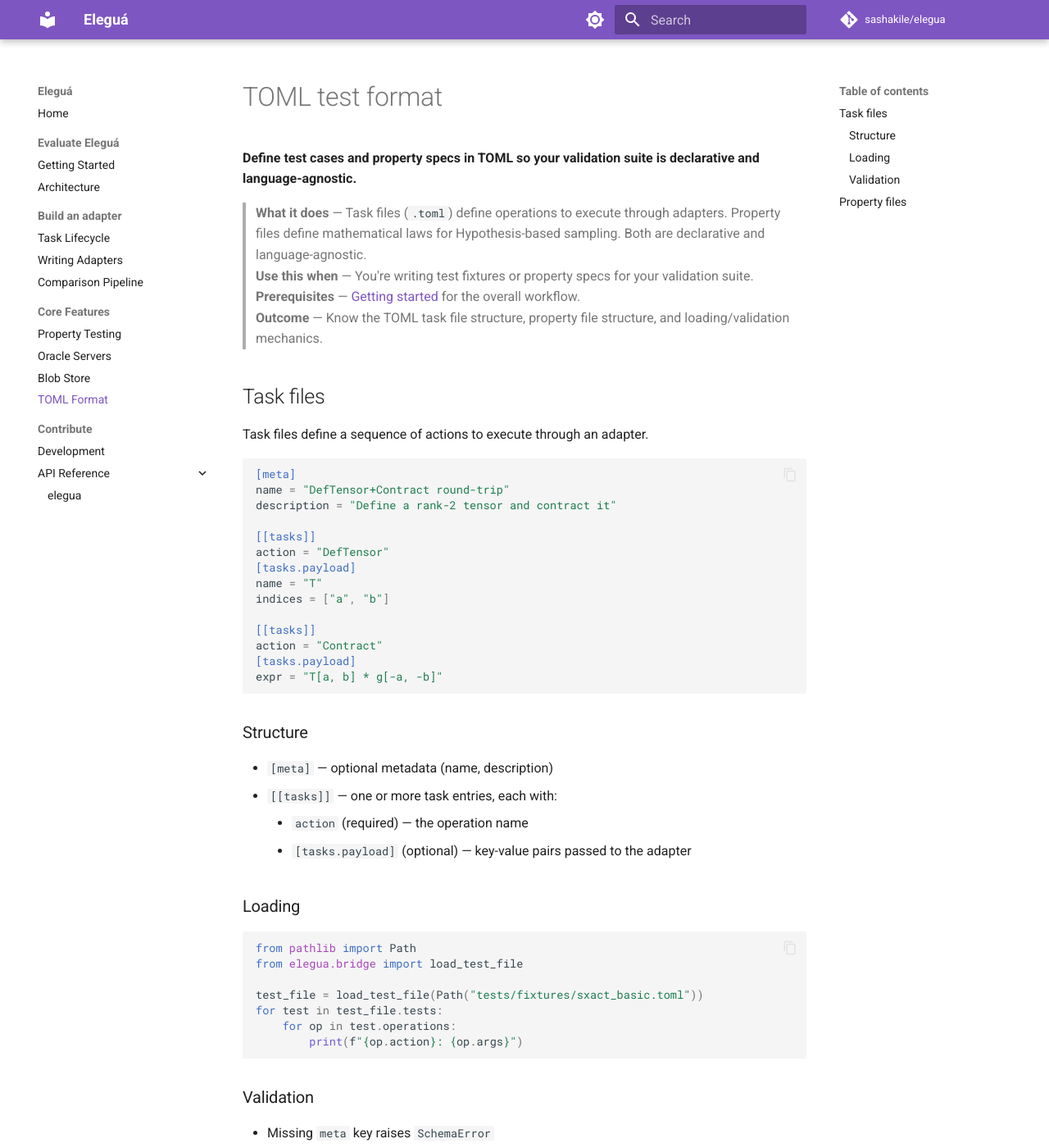
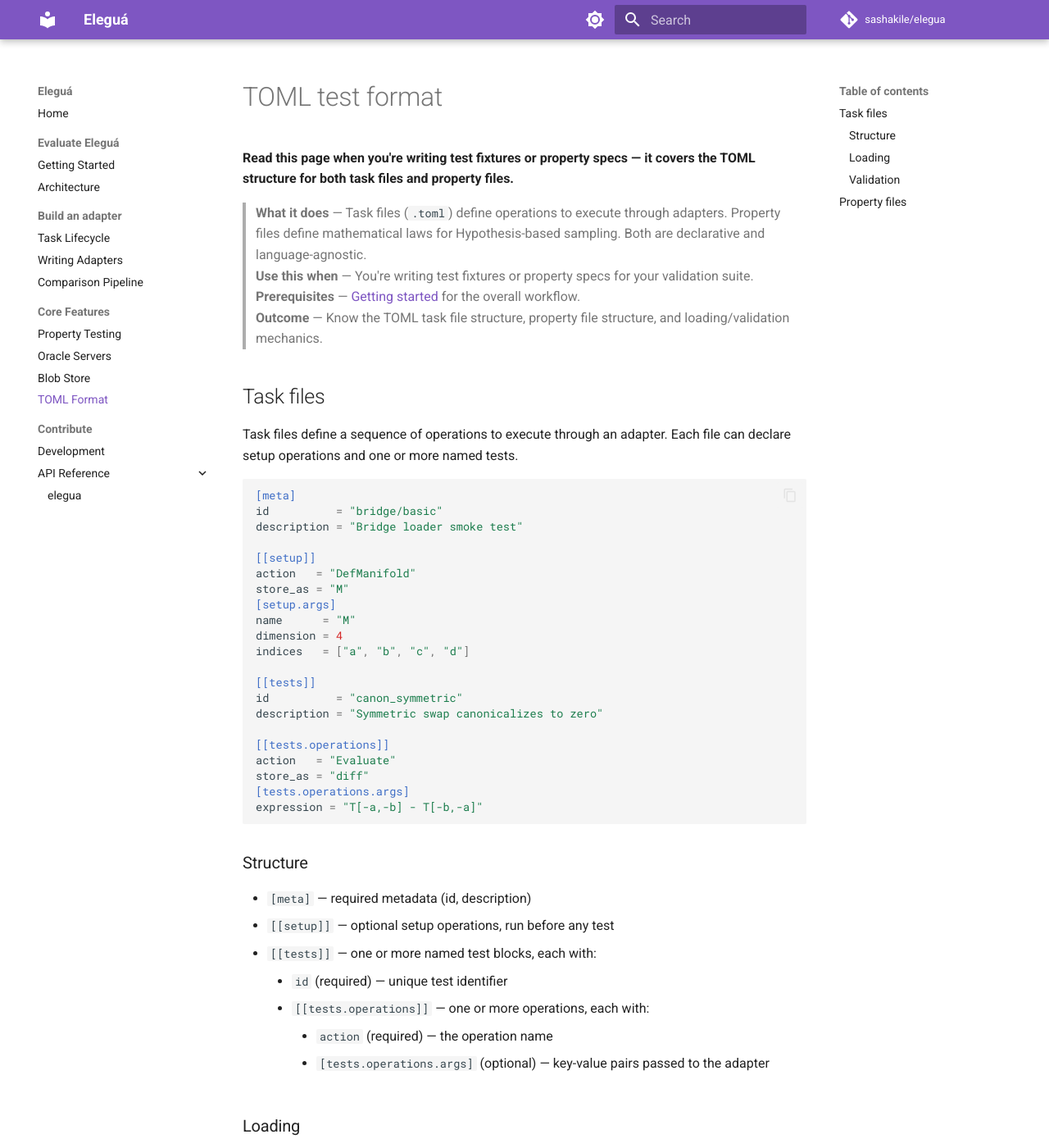
Before and after one commit to sashakile/elegua, an MkDocs documentation site: the page built from docs/guide/toml-format.md, in a window 1280 px wide and 1400 px high. Shown: the whole window at 82% size. Built offline with MkDocs 1.6.1 and Material for MkDocs 9.7.7, drawn with Linux system fonts in a browser that asks for light colours; comment, search, counter and statistics services are not loaded.

Commit message:
docs: strengthen standalone intros for 4 guide pages
Make the bold lead-in answer 'when should I read this?' on every page.
Replace the flat [[tasks]] TOML example with the current [[tests]] format.
Tighten ActionPayload section in tasks.md.

Closes elegua-4bq

````diff
--- a/docs/guide/toml-format.md
+++ b/docs/guide/toml-format.md
@@ -1,6 +1,6 @@
 # TOML test format
 
-**Define test cases and property specs in TOML so your validation suite is declarative and language-agnostic.**
+**Read this page when you're writing test fixtures or property specs — it covers the TOML structure for both task files and property files.**
 
 > **What it does** — Task files (`.toml`) define operations to execute through adapters. Property files define mathematical laws for Hypothesis-based sampling. Both are declarative and language-agnostic.
 > **Use this when** — You're writing test fixtures or property specs for your validation suite.
@@ -9,31 +9,41 @@
 
 ## Task files
 
-Task files define a sequence of actions to execute through an adapter.
+Task files define a sequence of operations to execute through an adapter. Each file can declare setup operations and one or more named tests.
 
 ```toml
 [meta]
-name = "DefTensor+Contract round-trip"
-description = "Define a rank-2 tensor and contract it"
+id          = "bridge/basic"
+description = "Bridge loader smoke test"
 
-[[tasks]]
-action = "DefTensor"
-[tasks.payload]
-name = "T"
-indices = ["a", "b"]
+[[setup]]
+action   = "DefManifold"
+store_as = "M"
+[setup.args]
+name      = "M"
+dimension = 4
+indices   = ["a", "b", "c", "d"]
 
-[[tasks]]
-action = "Contract"
-[tasks.payload]
-expr = "T[a, b] * g[-a, -b]"
+[[tests]]
+id          = "canon_symmetric"
+description = "Symmetric swap canonicalizes to zero"
+
+[[tests.operations]]
+action   = "Evaluate"
+store_as = "diff"
+[tests.operations.args]
+expression = "T[-a,-b] - T[-b,-a]"
 ```
 
 ### Structure
 
-- `[meta]` — optional metadata (name, description)
-- `[[tasks]]` — one or more task entries, each with:
-    - `action` (required) — the operation name
-    - `[tasks.payload]` (optional) — key-value pairs passed to the adapter
+- `[meta]` — required metadata (id, description)
+- `[[setup]]` — optional setup operations, run before any test
+- `[[tests]]` — one or more named test blocks, each with:
+    - `id` (required) — unique test identifier
+    - `[[tests.operations]]` — one or more operations, each with:
+        - `action` (required) — the operation name
+        - `[tests.operations.args]` (optional) — key-value pairs passed to the adapter
 
 ### Loading
 
````
Also changed, not shown: docs/guide/blob-store.md (+1 -1 lines), docs/guide/oracle-servers.md (+1 -1 lines), docs/guide/tasks.md (+5 -7 lines), 1 other file.
